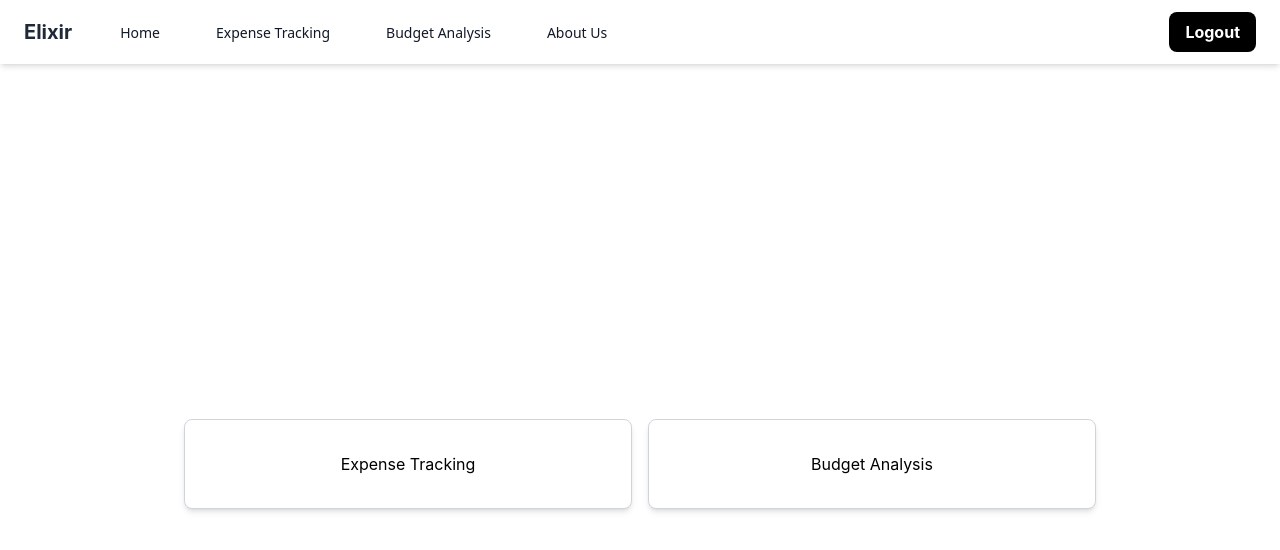
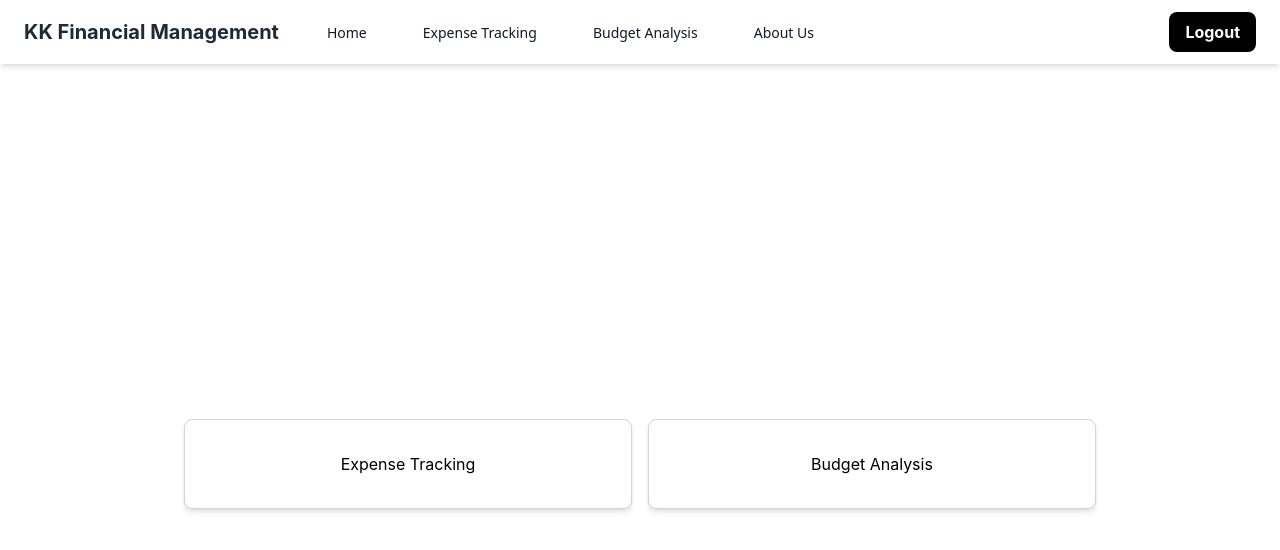
Before and after one commit to kaiwenGoh/financial_management, a React (Create React App) app in the folder financial-management-webapp/: page /HomePage in a window 1280 px wide. Shown: the top 550 px of the page. Built offline with nearby package versions, Linux system fonts and the light colour scheme; sample sign-in values are in the browser's storage.

Commit message:
changed header

```diff
--- a/financial-management-webapp/src/components/Header.js
+++ b/financial-management-webapp/src/components/Header.js
@@ -14,7 +14,7 @@ const Header = () => {
     <header className="flex header">
       <div className="container mx-auto flex justify-between items-center px-6">
         <div className='flex items-center'>
-          <div className="leading-6 text-xl font-bold text-gray-800 mr-8">Elixir</div>
+          <div className="leading-6 text-xl font-bold text-gray-800 mr-8">KK Financial Management</div>
           <nav>
             <ul className="flex space-x-6">
               <li>
```
